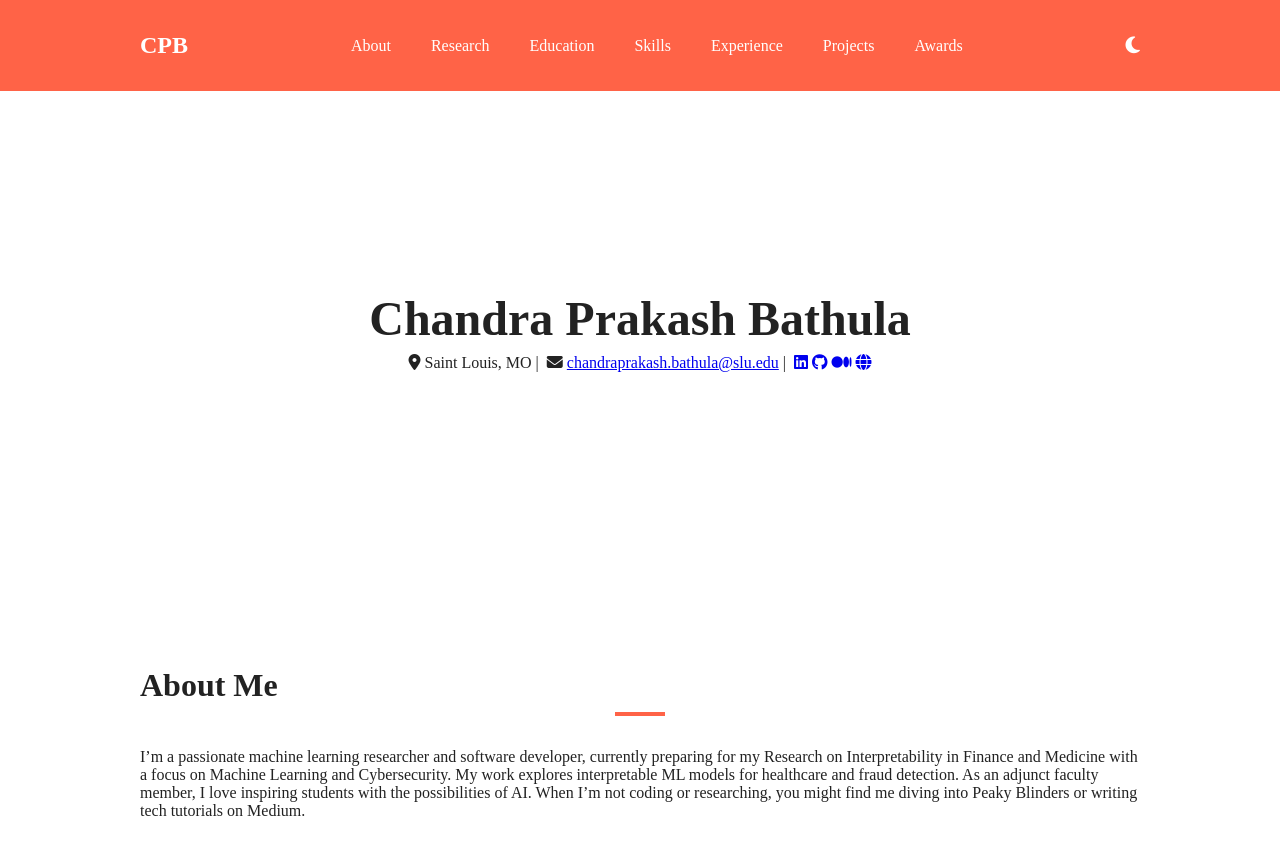
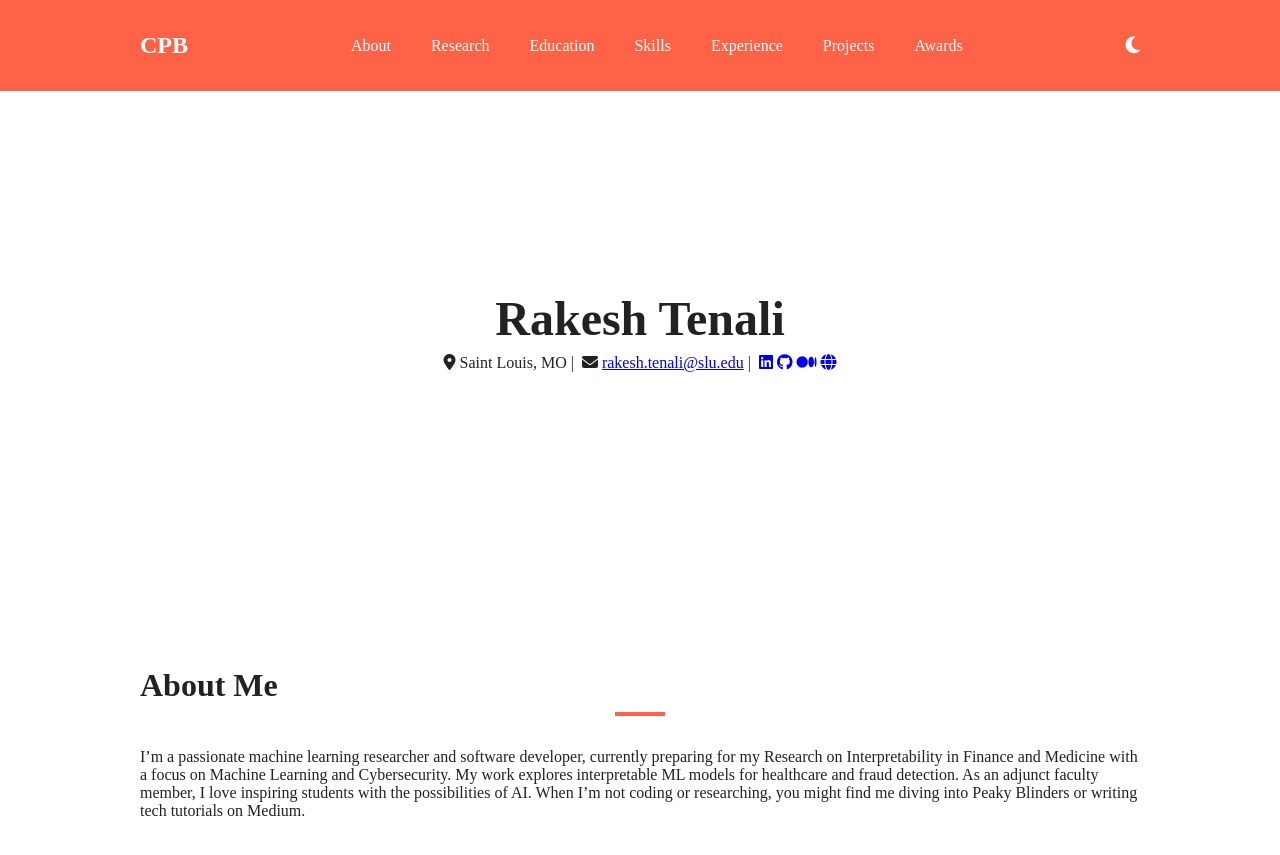
Before and after one commit to rakesh0987R/portfolio, a plain HTML site: page index.html in a window 1280 px wide. Shown: the top 855 px of the page. Drawn offline with nearby package versions, Linux system fonts and the light colour scheme; a small style sheet from the web is missing.

Commit message:
Update index.html

```diff
--- a/index.html
+++ b/index.html
@@ -6,7 +6,7 @@
     name="viewport"
     content="width=device-width, initial-scale=1, viewport-fit=cover"
   />
-  <title>Chandra Prakash Bathula | Resume</title>
+  <title>  Rakesh Tenali | Resume</title>
 
   <!-- AOS (Animate On Scroll) -->
   <link
@@ -47,12 +47,12 @@
   <!-- HERO -->
   <header id="hero">
     <div class="container hero-content" data-aos="fade-down">
-      <h1>Chandra Prakash Bathula</h1>
+      <h1> Rakesh Tenali </h1>
       <p class="contact-line">
         <i class="fas fa-map-marker-alt"></i> Saint Louis, MO |
         <i class="fas fa-envelope"></i>
-        <a href="mailto:chandraprakash.bathula@slu.edu"
-          >chandraprakash.bathula@slu.edu</a
+        <a href="mailto:rakesh.tenali@slu.edu"
+          >rakesh.tenali@slu.edu</a
         > |
         <a href="#" target="_blank"><i class="fab fa-linkedin"></i></a>
         <a href="#" target="_blank"><i class="fab fa-github"></i></a>
```
